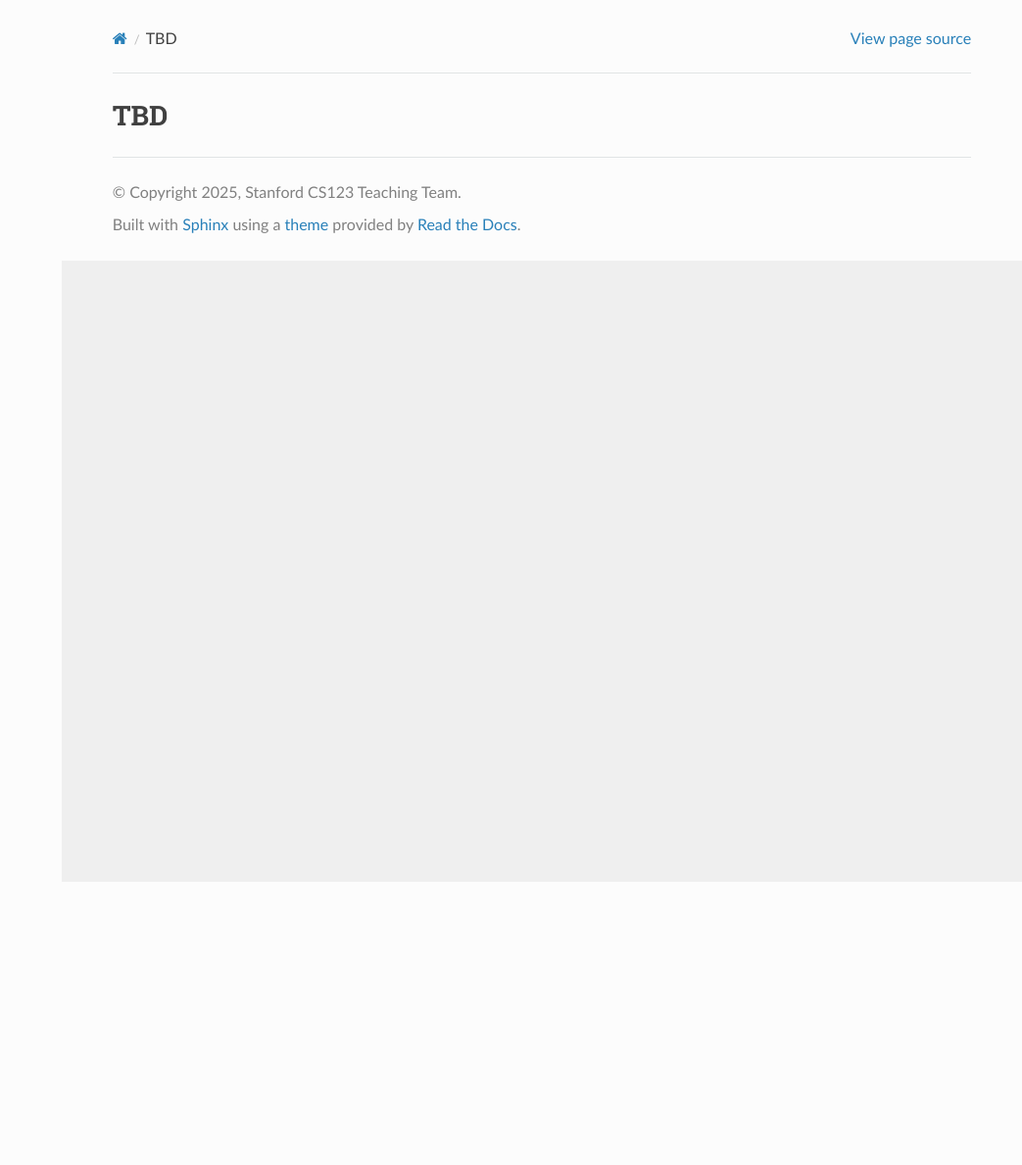
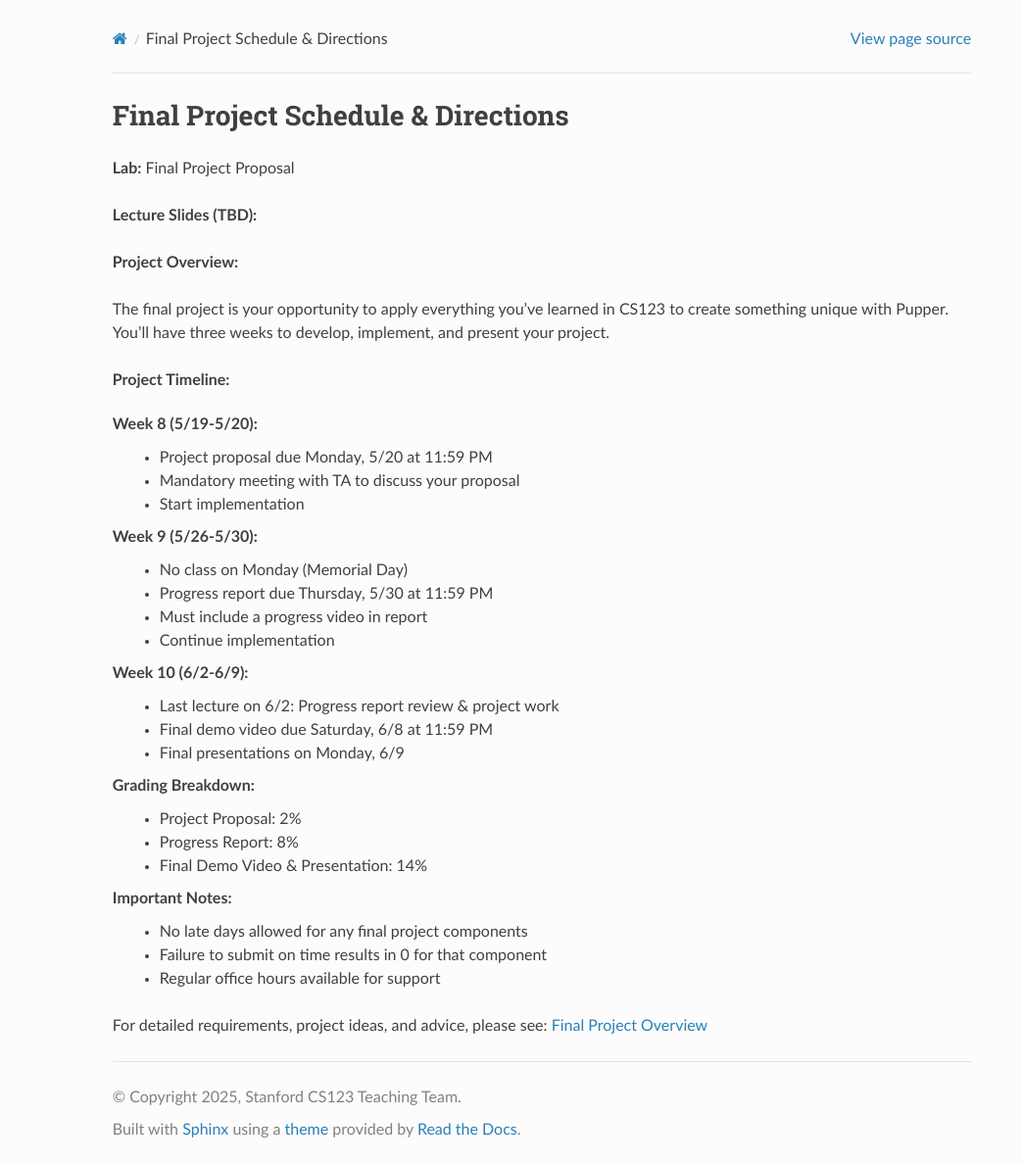
Before and after one commit to cs123-stanford/cs123-stanford, a Sphinx documentation site: the page built from docs/schedule/lectures/spring-25/lec-8.rst, in a window 1280 px wide. Shown: the whole page at 98% size, without its empty margins (237-1280 px from the left). Built offline with Sphinx 7.4.7 and the Read the Docs theme 3.1.0, drawn with Linux system fonts in a browser that asks for light colours; before the commit the page ends 900 px from its top, so only the background shows below that.

Commit message:
adds final project schedulws

```diff
--- a/docs/index.rst
+++ b/docs/index.rst
@@ -55,7 +55,7 @@
 
 *Labs:* Labs are due before class the following week (by 3:30 PM on Mondays) unless otherwise noted. Each team has a total of 7 late days to use across all labs. Using one late day extends the deadline by 24 hours. A maximum of 3 late days may be used per lab. Labs submitted more than 72 hours after the deadline will not be accepted.
 
-*Final project:* No extensions are allowed for the final project proposal or presentation.
+*Final project:* No extensions are allowed for the final project proposal, progress report, or final demo video/presentation.
 
 **Optional Labs:**
 Three optional labs will be offered this quarter, with the first released in Week 3. These labs are significantly more challenging and time-consuming than the regular labs. They may involve concepts beyond the scope of this course and the given prerequisites, and are intentionally open-ended. There are no due dates for these labs—students are encouraged to work on them at their own pace and are welcome to develop them further as part of their final projects.
@@ -77,6 +77,10 @@
    "Week 5: 4/28", ":doc:`../schedule/lectures/spring-25/lec-5`", ":doc:`../schedule/labs/spring-25/lab-5`", "5/5/25", ":doc:`../schedule/labs/spring-25/opt-lab-2`"
    "Week 6: 5/5", ":doc:`../schedule/lectures/spring-25/lec-6`", ":doc:`../schedule/labs/spring-25/lab-6`", "5/12/25", ""
    "Week 7: 5/12", ":doc:`../schedule/lectures/spring-25/lec-7`", ":doc:`../schedule/labs/spring-25/lab-7`", "5/19/25", ":doc:`../schedule/labs/spring-25/opt-lab-3`"
+   "Week 8: 5/19", ":doc:`../schedule/lectures/spring-25/lec-8`", "Final Project Proposal", "5/20/25 11:59 PM", "Mandatory Meeting with TA to discuss final project proposal"
+   "Week 9: 5/26", "No class (Memorial Day)", "Final Project Progress Report", "5/30/25 11:59 PM", "Must include progress video in report"
+   "Week 10: 6/2", "Project Checkpoint Review", "Final Project Demo Video", "6/8/25 11:59 PM", "Final Presentations on 6/9"
+
 **References:** :doc:`../reference/references`
 
 **Past Course Projects:** :doc:`../reference/past_projects`
--- a/docs/schedule/lectures/spring-25/lec-8.rst
+++ b/docs/schedule/lectures/spring-25/lec-8.rst
@@ -1,2 +1,39 @@
-TBD
+Final Project Schedule & Directions
 =======================================
+**Lab:** Final Project Proposal
+
+**Lecture Slides (TBD):**
+
+**Project Overview:**
+
+The final project is your opportunity to apply everything you've learned in CS123 to create something unique with Pupper. You'll have three weeks to develop, implement, and present your project.
+
+**Project Timeline:**
+
+Week 8 (5/19-5/20):
+    - Project proposal due Monday, 5/20 at 11:59 PM
+    - Mandatory meeting with TA to discuss your proposal
+    - Start implementation
+
+Week 9 (5/26-5/30):
+    - No class on Monday (Memorial Day)
+    - Progress report due Thursday, 5/30 at 11:59 PM
+    - Must include a progress video in report
+    - Continue implementation
+
+Week 10 (6/2-6/9):
+    - Last lecture on 6/2: Progress report review & project work
+    - Final demo video due Saturday, 6/8 at 11:59 PM
+    - Final presentations on Monday, 6/9
+
+**Grading Breakdown:**
+    - Project Proposal: 2%
+    - Progress Report: 8%
+    - Final Demo Video & Presentation: 14%
+
+**Important Notes:**
+    - No late days allowed for any final project components
+    - Failure to submit on time results in 0 for that component
+    - Regular office hours available for support
+
+For detailed requirements, project ideas, and advice, please see: :doc:`../../final-project/final_project_overview`
```
Also changed, not shown: docs/schedule/final-project/final_project_overview.rst (added, +102 -0 lines).
